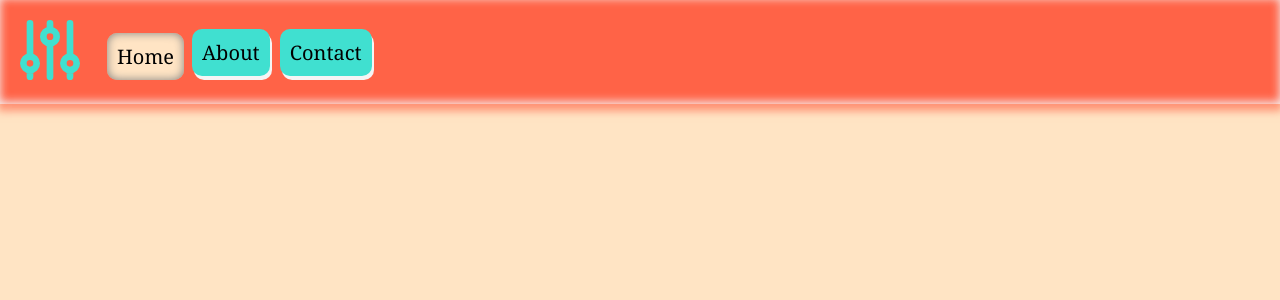
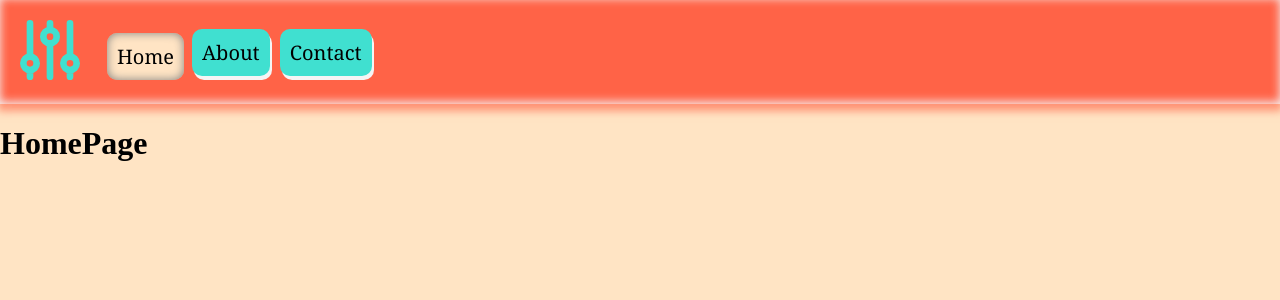
Before and after one commit to Devin-M-Smith/Test-Site, a React (Create React App) app: page / in a window 1280 px wide. Shown: the top 300 px of the page. Built offline with nearby package versions, Linux system fonts and the light colour scheme.

Commit message:
Create Homepage Fixes #8

```diff
--- a/src/pages/home.js
+++ b/src/pages/home.js
@@ -3,7 +3,7 @@ import React from 'react'
 function home() {
     return (
         <div>
-
+            <h1>HomePage</h1>
         </div>
     )
 }
```
